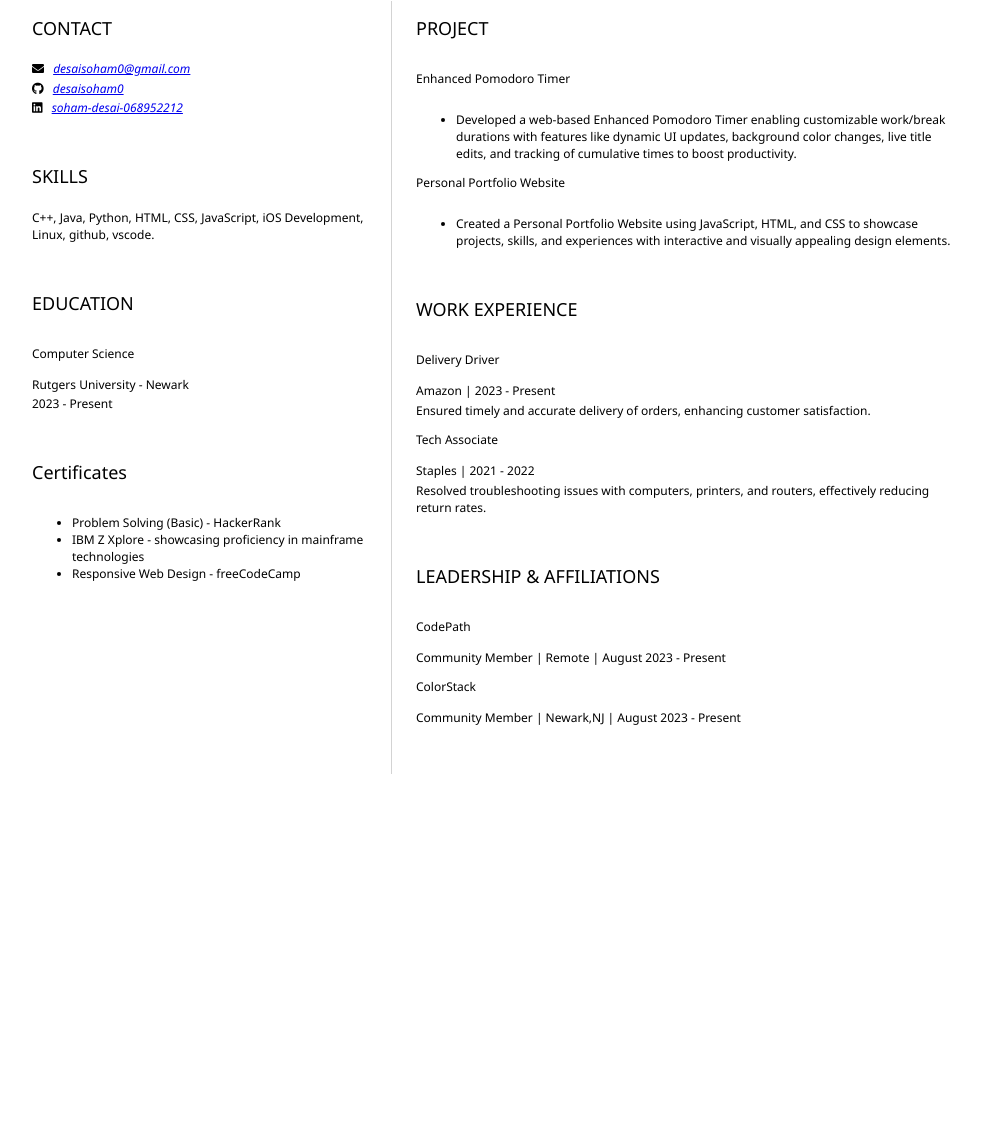
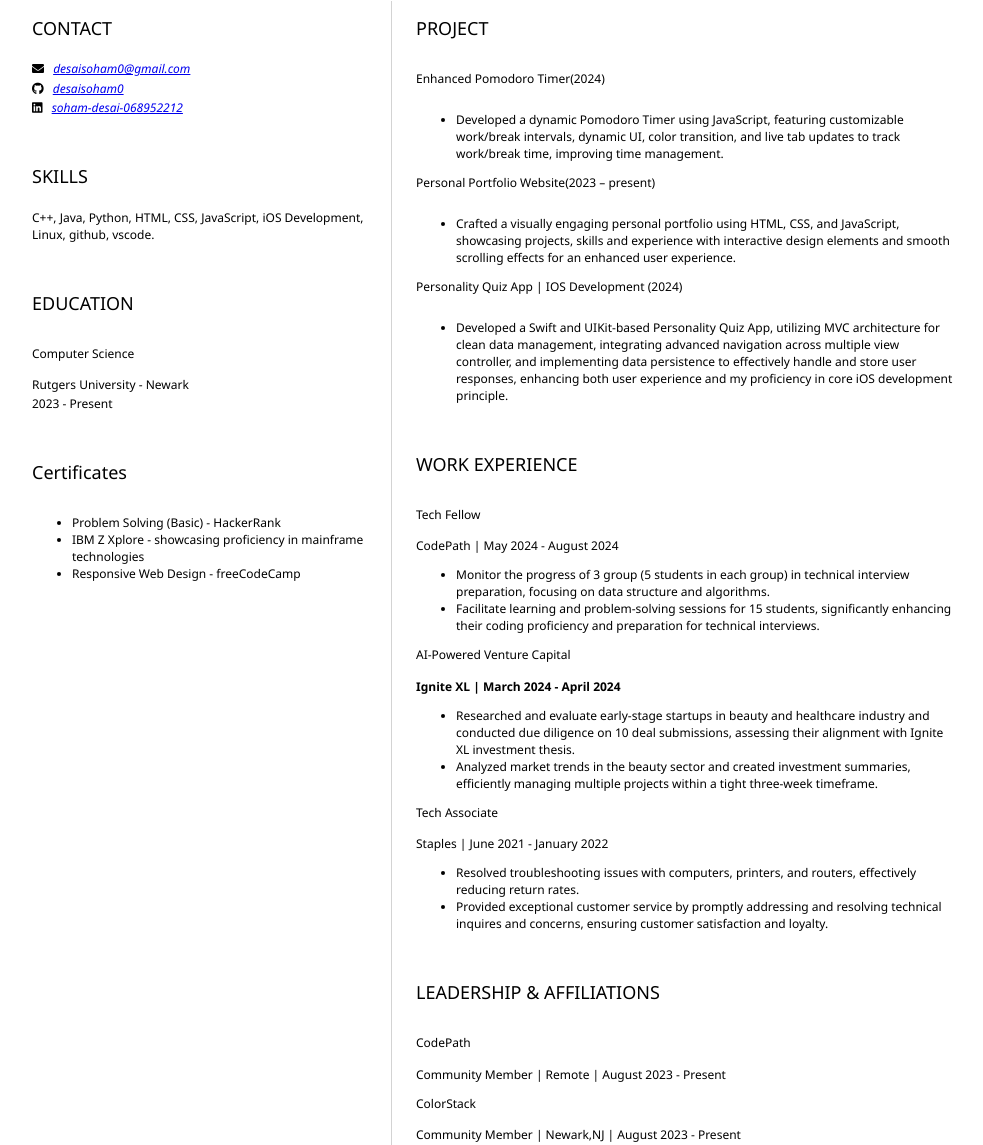
Before and after one commit to desaisoham0/resume, a plain HTML site: page index.html in a window 1280 px wide. Shown: the part 217-1362 px from the top of the page, without its empty margins (152-1135 px from the left). Before the commit the page ends 991 px from the top, so only its background shows below. Drawn offline with Linux system fonts and the light colour scheme.

Commit message:
Changed work and project section

```diff
--- a/index.html
+++ b/index.html
@@ -63,34 +63,64 @@
 			<article id="mainRight">
 				<section>
 					<h2>PROJECT</h2>
-					<h3>Enhanced Pomodoro Timer</h3>
+					<h3>Enhanced Pomodoro Timer(2024)</h3>
                     <ul>
                         <li>
-                            Developed a web-based Enhanced Pomodoro Timer enabling customizable work/break durations with features like dynamic UI updates, background color changes, live title edits, and tracking of cumulative times to boost productivity.
+                            Developed a dynamic Pomodoro Timer using JavaScript, featuring customizable work/break intervals, dynamic UI, color transition, and live tab updates to track work/break time, improving time management.
                         </li>
                     </ul>
-                    <h3>Personal Portfolio Website</h3>
+                    <h3>Personal Portfolio Website(2023 – present)</h3>
                     <ul>
                         <li>
-                            Created a Personal Portfolio Website using JavaScript, HTML, and CSS to showcase projects, skills, and experiences with interactive and visually appealing design elements.
+                            Crafted a visually engaging personal portfolio using HTML, CSS, and JavaScript, showcasing projects, skills and experience with interactive design elements and smooth scrolling effects for an enhanced user experience.
                         </li>
+                    </ul>
+                    <h3>Personality Quiz App | IOS Development (2024)</h3>
+                    <ul>
+                        <li>
+                            Developed a Swift and UIKit-based Personality Quiz App, utilizing MVC architecture for clean data management, integrating advanced navigation across multiple view controller, and implementing data persistence to effectively handle and store user responses, enhancing both user experience and my proficiency in core iOS development principle.
+                        </li>
+                    </ul>
 				</section>
 				<section>
 					<h2>WORK EXPERIENCE</h2>
-                    <h3>Delivery Driver</h3>
+                    <h3>Tech Fellow</h3>
                     <p>
-                        Amazon | <time datetime="2023">2023 - Present</time>
+                        CodePath | <time datetime="2024">May 2024 - August 2024</time>
                     </p>
+                    <ul>
+                        <li>
+                            Monitor the progress of 3 group (5 students in each group) in technical interview preparation, focusing on data structure and algorithms.
+                        </li>
+                        <li>
+                            Facilitate learning and problem-solving sessions for 15 students, significantly enhancing their coding proficiency and preparation for technical interviews.
+                        </li>
+
+                    </ul>
+                    <h3>AI-Powered Venture Capital</h3>
                     <p>
-                        Ensured timely and accurate delivery of orders, enhancing customer satisfaction.
+                        <strong>Ignite XL | <time datetime="2024">March 2024 - April 2024</time></strong>
                     </p>
+                    <ul>
+                        <li>
+                            Researched and evaluate early-stage startups in beauty and healthcare industry and conducted due diligence on 10 deal submissions, assessing their alignment with Ignite XL investment thesis.
+                        </li>
+                        <li>
+                            Analyzed market trends in the beauty sector and created investment summaries, efficiently managing multiple projects within a tight three-week timeframe.
+                        </li>
+                    </ul>
                     <h3>Tech Associate</h3>
                     <p>
-                        Staples | <time datetime="2021">2021 - 2022</time>
+                        Staples | <time datetime="2021">June 2021 - January 2022</time>
                     </p>
-                    <p>
-                        Resolved troubleshooting issues with computers, printers, and routers, effectively reducing return rates.
-                    </p>
+                    <ul>
+                        <li>
+                            Resolved troubleshooting issues with computers, printers, and routers, effectively reducing return rates.
+                        </li>
+                        <li>
+                            Provided exceptional customer service by promptly addressing and resolving technical inquires and concerns, ensuring customer satisfaction and loyalty.
+                        </li>
+                    </ul>
 				</section>
                 <section>
 					<h2>LEADERSHIP & AFFILIATIONS</h2>
```
